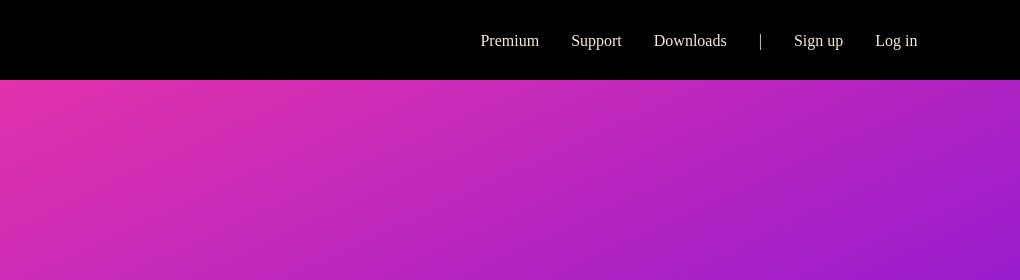
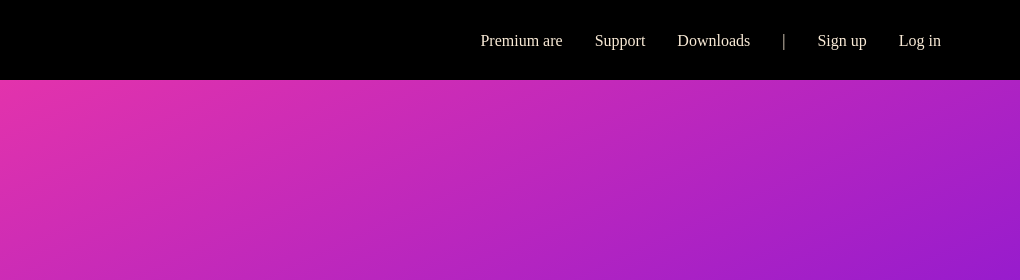
Before and after one commit to yedhukrish012/spotify, a plain HTML site: page spotify.html in a window 1280 px wide. Shown: the top 280 px of the page, 260-1280 px from the left. Drawn offline with nearby package versions, Linux system fonts and the light colour scheme.

Commit message:
changed header preamer

```diff
--- a/spotify.html
+++ b/spotify.html
@@ -17,7 +17,7 @@
                 </div>
                 <div class="menu">
                     <ul class="menu elments">
-                        <li class="elment1">Premium</li>
+                        <li class="elment1">Premium are</li>
                         <li class="elment1">Support</li>
                         <li class="elment1">Downloads</li>
                         <li class="elment1">|</li>
```
